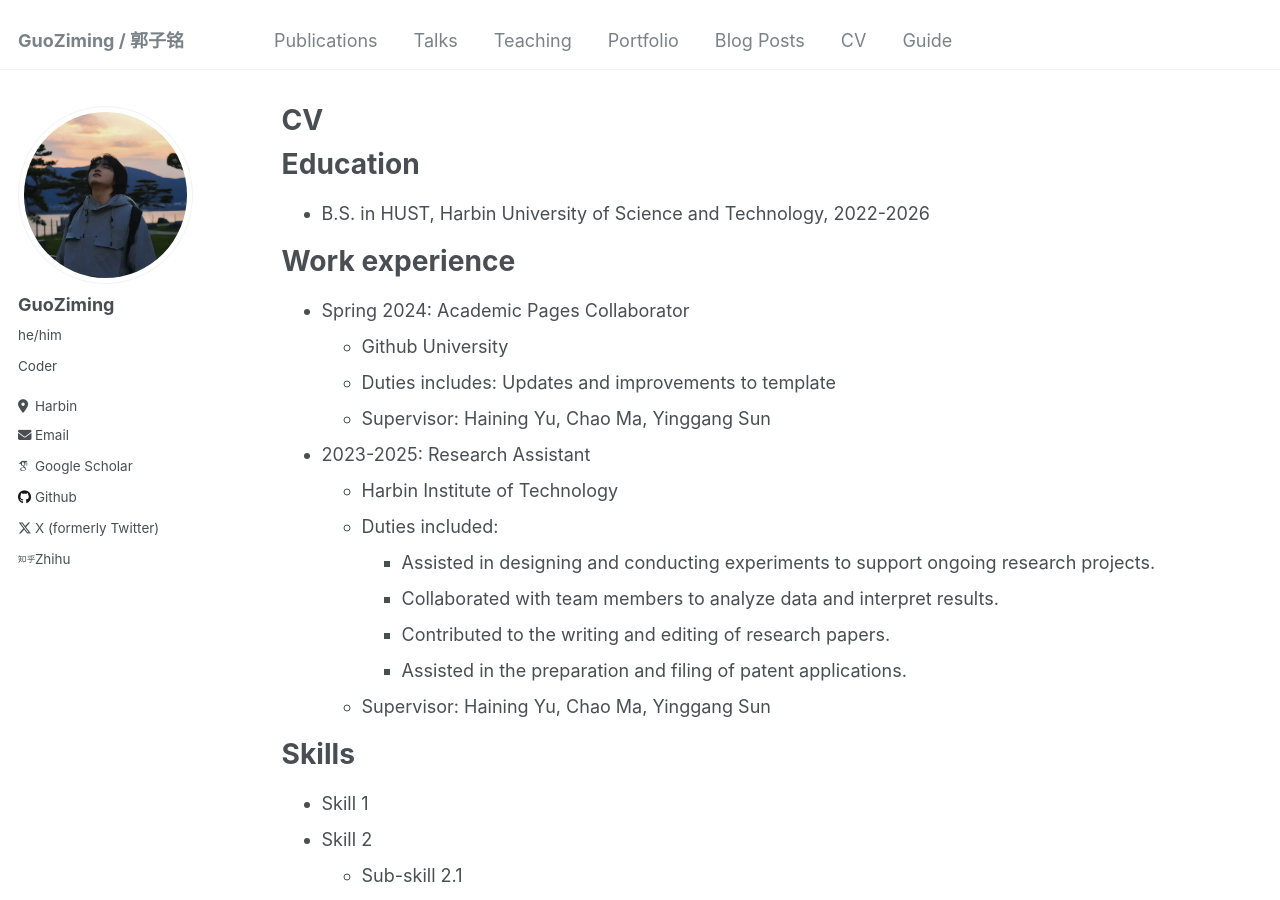
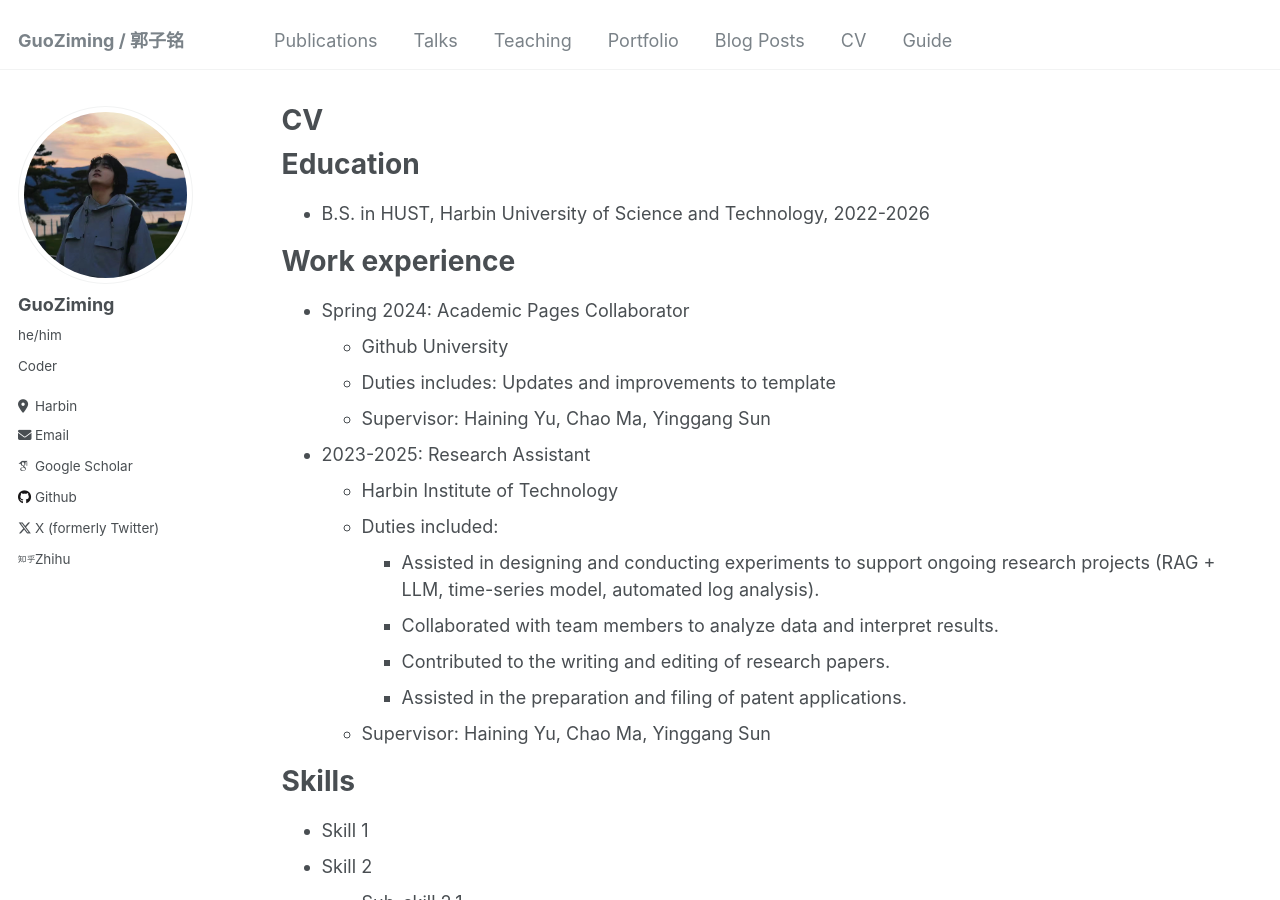
Before and after one commit to mcxiaoxiao/mcxiaoxiao.github.io, a Jekyll site: the page built from _pages/cv.md, in a window 1280 px wide and 900 px high. Built offline with Jekyll 4.4.1, drawn with Linux system fonts in a browser that asks for light colours; some web fonts are replaced.

Commit message:
Update cv.md

```diff
--- a/_pages/cv.md
+++ b/_pages/cv.md
@@ -25,7 +25,7 @@ Work experience
 * 2023-2025: Research Assistant
   * Harbin Institute of Technology
   * Duties included:
-    * Assisted in designing and conducting experiments to support ongoing research projects.
+    * Assisted in designing and conducting experiments to support ongoing research projects (RAG + LLM, time-series model, automated log analysis).
     * Collaborated with team members to analyze data and interpret results.
     * Contributed to the writing and editing of research papers.
     * Assisted in the preparation and filing of patent applications.
```
